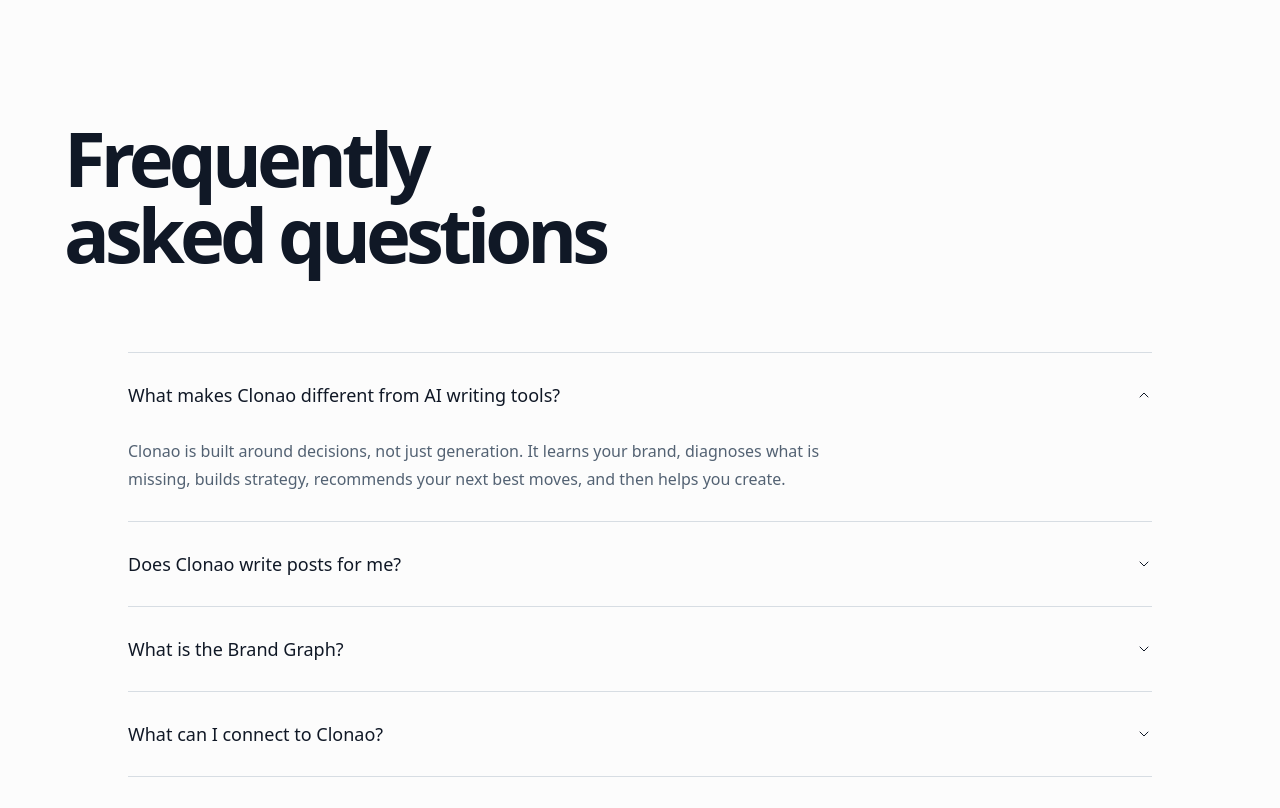
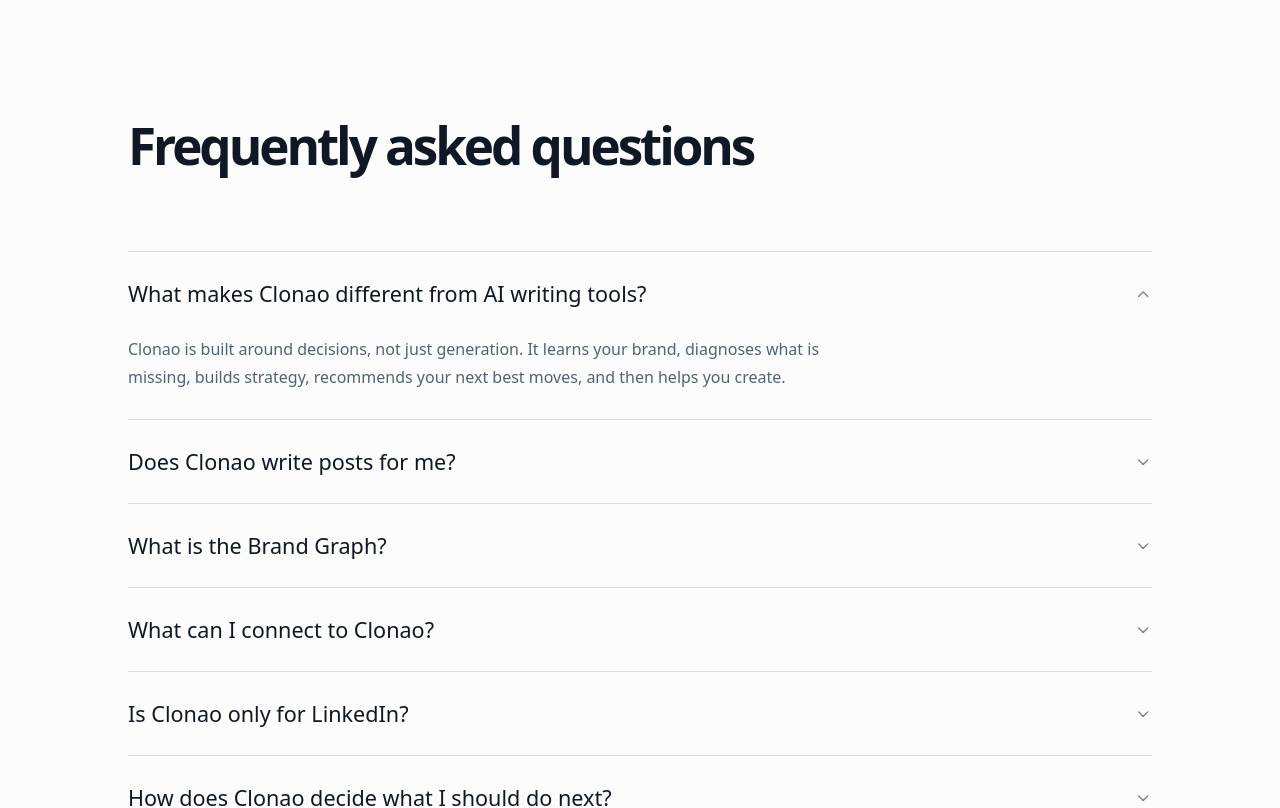
Before and after one commit to veokleo-create07/linkeldn.tool.100k, a Next.js app: page / in a window 1280 px wide. Shown: the part 4900-5708 px from the top of the page. Built offline with nearby package versions, Linux system fonts and the light colour scheme.

Commit message:
refine: match editorial faq layout

```diff
--- a/src/components/marketing/faq-section.tsx
+++ b/src/components/marketing/faq-section.tsx
@@ -44,8 +44,8 @@ export function FaqSection() {
   return (
     <section aria-labelledby="faq-heading" className="py-24 sm:py-28 lg:py-36">
       <div className="marketing-container">
-        <div className="mx-auto max-w-6xl">
-          <h2 id="faq-heading" className="max-w-3xl text-balance text-4xl font-semibold leading-[0.98] tracking-[-0.065em] text-[#101826] sm:text-5xl lg:text-[4.75rem]">
+        <div className="mx-auto max-w-5xl">
+          <h2 id="faq-heading" className="text-balance text-4xl font-semibold leading-[1] tracking-[-0.06em] text-[#101826] sm:text-5xl lg:text-[3.2rem]">
             Frequently asked questions
           </h2>
         </div>
@@ -62,10 +62,10 @@ export function FaqSection() {
                   aria-expanded={isOpen}
                   aria-controls={answerId}
                   onClick={() => setOpenIndex(isOpen ? null : index)}
-                  className="flex w-full items-center justify-between gap-8 py-6 text-left text-base font-medium text-[#101826] transition-colors hover:text-[#536273] focus-visible:outline-none focus-visible:ring-2 focus-visible:ring-[#101826] focus-visible:ring-offset-4 sm:py-7 sm:text-lg"
+                  className="flex w-full items-center justify-between gap-8 py-6 text-left text-base font-medium text-[#101826] transition-colors hover:text-[#536273] focus-visible:outline-none focus-visible:ring-2 focus-visible:ring-[#101826] focus-visible:ring-offset-4 sm:py-7 sm:text-[1.35rem] sm:leading-tight"
                 >
                   <span>{question}</span>
-                  <ChevronDown aria-hidden="true" className={`size-4 shrink-0 text-[#101826] transition-transform duration-300 ease-out ${isOpen ? "rotate-180" : ""}`} strokeWidth={1.5} />
+                  <ChevronDown aria-hidden="true" className={`size-[1.15rem] shrink-0 text-[#6b7280] transition-transform duration-300 ease-out ${isOpen ? "rotate-180" : ""}`} strokeWidth={1.5} />
                 </button>
                 <div
                   id={answerId}
```
